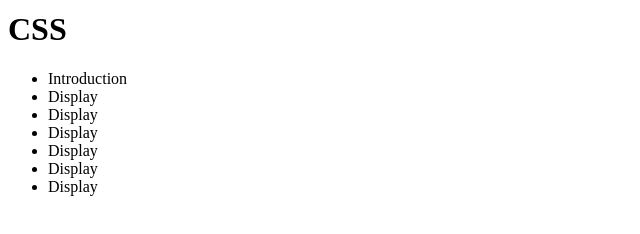
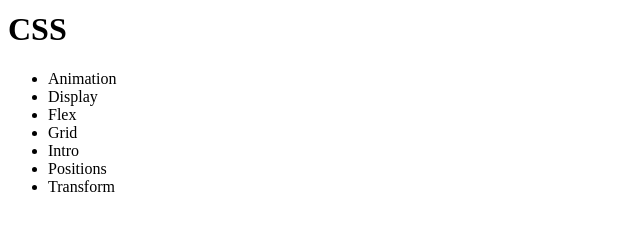
Before and after one commit to codeByKaustubh/codebrew, a plain HTML site: page index.html in a window 1280 px wide. Shown: the part 198-432 px from the top of the page, without its empty margins (0-640 px from the left). Drawn offline with Linux system fonts and the light colour scheme.

Commit message:
update index

```diff
--- a/index.html
+++ b/index.html
@@ -24,13 +24,13 @@
 
     <h1>CSS</h1>
     <ul>
-        <li><a href="CSS/animation.html">Introduction</a></li>
+        <li><a href="CSS/animation.html">Animation</a></li>
         <li><a href="CSS/display.html">Display</a></li>
-        <li><a href="CSS/flex.html">Display</a></li>
-        <li><a href="CSS/grid.html">Display</a></li>
-        <li><a href="CSS/intro.html">Display</a></li>
-        <li><a href="CSS/positions.html">Display</a></li>
-        <li><a href="CSS/transform.html">Display</a></li>
+        <li><a href="CSS/flex.html">Flex</a></li>
+        <li><a href="CSS/grid.html">Grid</a></li>
+        <li><a href="CSS/intro.html">Intro</a></li>
+        <li><a href="CSS/positions.html">Positions</a></li>
+        <li><a href="CSS/transform.html">Transform</a></li>
     </ul>
   </body>
 </html>
```
